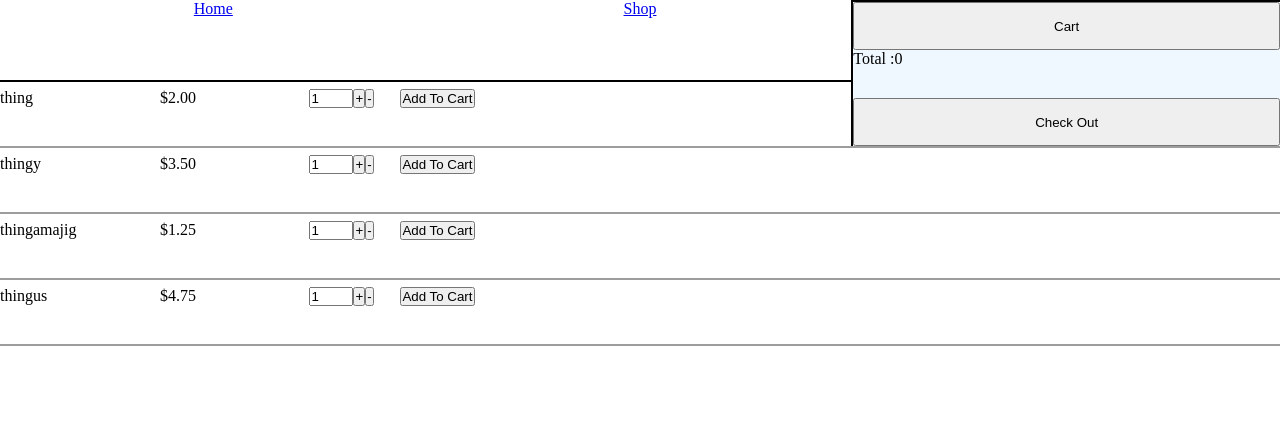
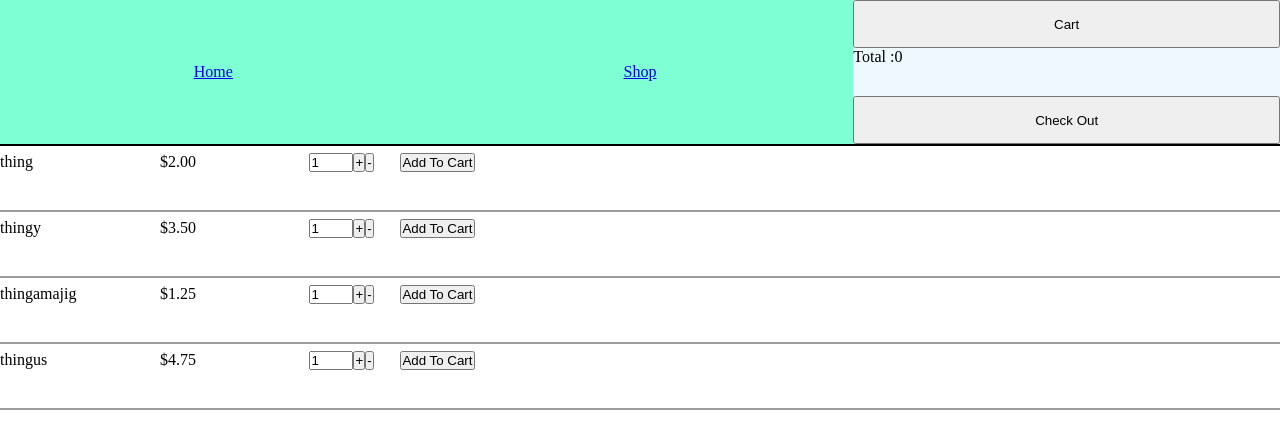
Before and after one commit to hoholabs/react-shopping-cart, a React (Create React App) app: page /Shop in a window 1280 px wide. Shown: the top 448 px of the page. Built offline with nearby package versions, Linux system fonts and the light colour scheme.

Commit message:
need to revert, don't wnat cart in nav

```diff
--- a/src/index.css
+++ b/src/index.css
@@ -6,12 +6,13 @@ body {
 }
 
 nav {
-    height: 5em;
+    background-color: aquamarine;
+    /* height: 5em; */
     display: grid;
     grid-template-columns: 1fr 1fr 1fr;
     grid-auto-flow: column;
     justify-items: center;
-
+    align-items: center;
     padding: 0;
     width: 100%;
 }
@@ -23,7 +24,7 @@ nav {
 
 #cart {
     background-color: aliceblue;
-    border: solid black 2px;
+    /* border: solid black 2px; */
     display: grid;
     list-style-type: none;
     grid-auto-rows: 3em;
```
